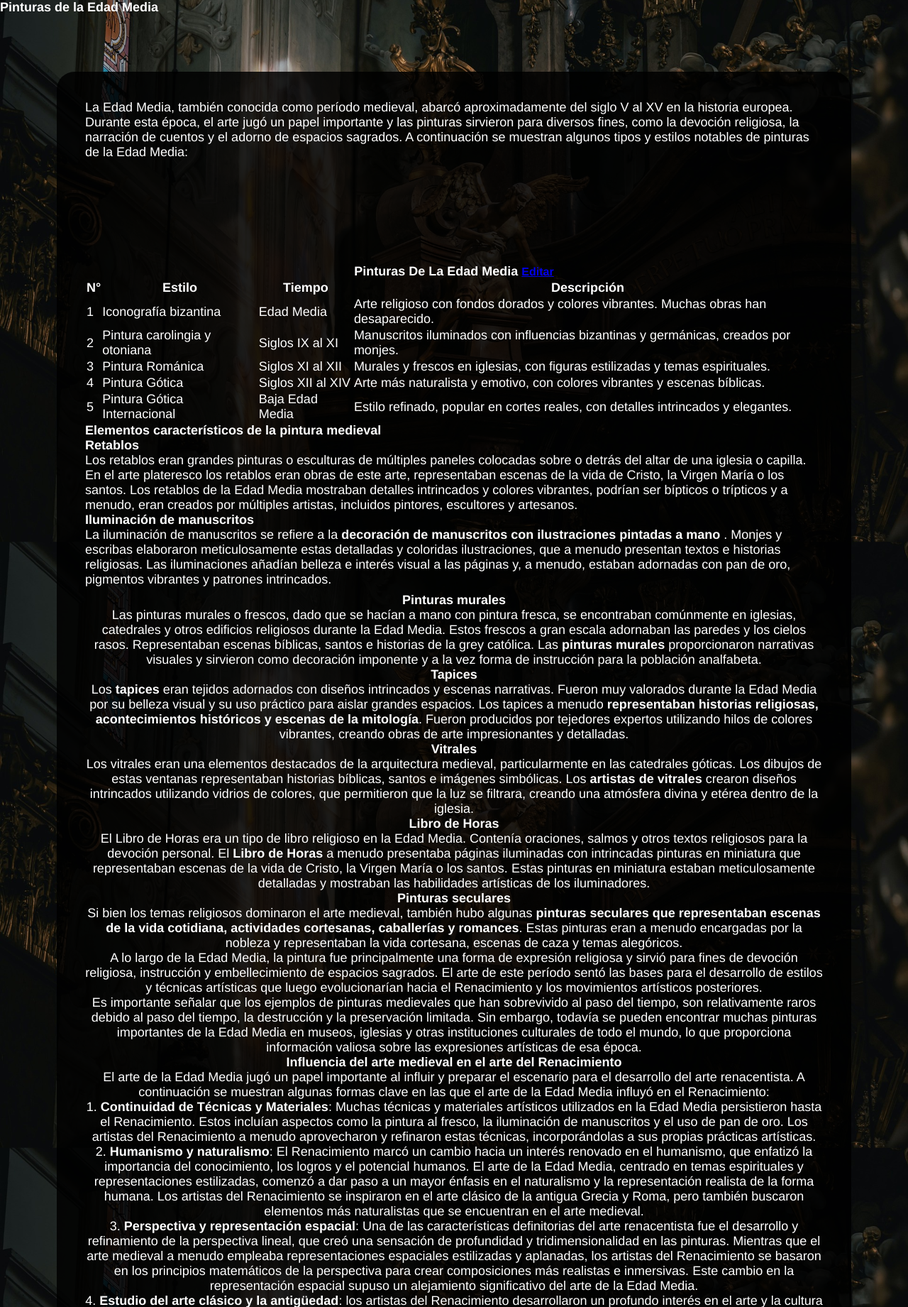
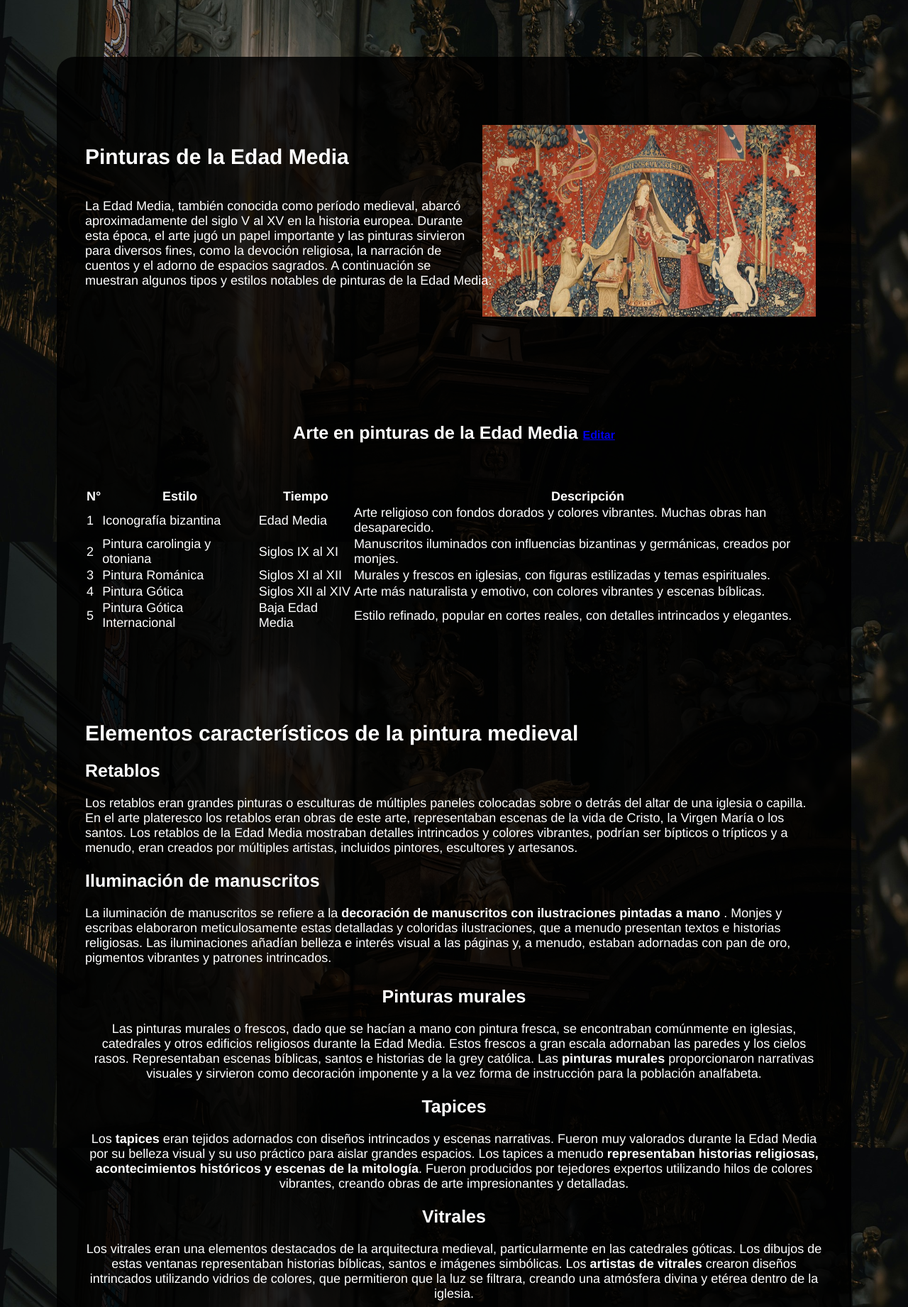
Before and after one commit to eri223223/Tarea002, a PHP site: page /edad_media in a window 1280 px wide. Shown: the part 90-1931 px from the top of the page at 71% size. Run offline with PHP 8.4, Linux system fonts and the light colour scheme; data comes from the database, SQL or seed files in the repository; some web fonts are replaced.

Commit message:
parte del diseño de edad-media.php

```diff
--- a/views/css/style.css
+++ b/views/css/style.css
@@ -476,3 +476,14 @@ body{
 #register .register-link p a:hover{
     text-decoration: underline;
 }
+
+
+#edad-media .img-edad-media-01{
+    float: right; /* Mueve la imagen a la derecha */
+    margin: 10px; /* Ajusta los márgenes para darle espacio */
+    width: 470px;
+    height: 270px;
+    object-fit: cover;
+    display: block; /* Mejora la compatibilidad */
+    margin-top: -230px; /* Sube la imagen */
+}
--- a/views/edad_media.php
+++ b/views/edad_media.php
@@ -1,18 +1,16 @@
 <main id="edad-media">
-    <h3>Pinturas de la Edad Media</h3>
-    <article style="margin-right: 120px; margin-left: 120px; margin: 80px; background-color: #000000d9;    color: white;   padding: 40px;    border-radius: 25px;
-">
-
-
-        <p>La Edad Media, también conocida como período medieval, abarcó aproximadamente
-            del siglo V al XV en la historia europea. Durante esta época, el arte jugó un
-            papel importante y las pinturas sirvieron para diversos fines, como la
-            devoción religiosa, la narración de cuentos y el adorno de espacios
-            sagrados. A continuación se muestran algunos tipos y estilos notables de
-            pinturas de la Edad Media:
-        </p><br><br><br><br><br><br><br>
-        <h2 style="text-align: center;"> Pinturas De La Edad Media <a href="login.php" style="font-size: 16px;">Editar</a> </h2>
-
+    <article style="margin-right: 120px; margin-left: 120px; margin: 80px; background-color: #000000d9;    color: white;   padding: 40px;    border-radius: 25px;">
+        <br><br><br><br>
+        <h3 style="font-size: 30px;">Pinturas de la Edad Media</h3> <br><br>
+        <p>La Edad Media, también conocida como período medieval, abarcó <br>aproximadamente
+            del siglo V al XV en la historia europea. Durante <br>esta época, el arte jugó un papel
+            importante y las pinturas sirvieron <br>para diversos fines, como la devoción religiosa,
+            la narración de <br> cuentos y el adorno de espacios sagrados. A continuación se <br> muestran
+            algunos tipos y estilos notables de pinturas de la Edad Media:</p>
+            <img src="views/src/edad-media.jpg" class="img-edad-media-01" alt="media">
+            <br><br><br><br><br><br><br><br><br>
+        <h2 style="text-align: center; font-size:25px"> Arte en pinturas de la Edad Media <a href="login.php" style="font-size: 16px;">Editar</a> </h2>
+        <br><br><br>
         <?php
 
             // datos de la DB
@@ -55,119 +53,120 @@
             echo "</table>";
 
         ?>
-
-        <h2>Elementos característicos de la pintura medieval</h2>
-
-        <h4>Retablos</h4>
-
+        <br><br><br><br><br><br>
+        <h2 style="font-size:30px">Elementos característicos de la pintura medieval</h2>
+        <br>
+        <h4 style="font-size:25px">Retablos</h4>
+        <br>
         <p>Los retablos eran grandes pinturas o esculturas de múltiples paneles colocadas sobre o detrás del altar
           de una iglesia o capilla. En el arte plateresco los retablos eran obras de este arte, representaban escenas
           de la vida de Cristo, la Virgen María o los santos. Los retablos de la Edad Media mostraban detalles intrincados
           y colores vibrantes, podrían ser bípticos o trípticos y a menudo, eran creados por múltiples artistas, incluidos
           pintores, escultores y artesanos.
         </p>
-
-        <h4>Iluminación de manuscritos</h4>
-
+        <br>
+        <h4 style="font-size:25px">Iluminación de manuscritos</h4>
+        <br>
         <p>La iluminación de manuscritos se refiere a la <strong>decoración de manuscritos con ilustraciones pintadas a mano
          </strong>. Monjes y escribas elaboraron meticulosamente estas detalladas y coloridas ilustraciones, que a menudo
          presentan textos e historias religiosas. Las iluminaciones añadían belleza e interés visual a las páginas y, a menudo,
          estaban adornadas con pan de oro, pigmentos vibrantes y patrones intrincados.</p><div class="code-block code-block-9"
          style="margin: 8px auto; text-align: center; display: block; clear: both;">
        <!-- adaptable2 -->
-
-        <h4>Pinturas murales</h4>
+        <br>
+        <h4 style="font-size:25px">Pinturas murales</h4>
+        <br>
         <p>Las pinturas murales o frescos, dado que se hacían a mano con pintura fresca, se encontraban comúnmente en iglesias,
             catedrales y otros edificios religiosos durante la Edad Media. Estos frescos a gran escala adornaban las paredes y
             los cielos rasos. Representaban escenas bíblicas, santos e historias de la grey católica. Las <strong>pinturas
             murales</strong> proporcionaron narrativas visuales y sirvieron como decoración imponente y a la vez forma de
             instrucción para la población analfabeta.
         </p>
-
-        <h4>Tapices</h4>
-
+        <br>
+        <h4 style="font-size:25px">Tapices</h4>
+        <br>
         <p>Los<strong> tapices</strong> eran tejidos adornados con diseños intrincados y escenas narrativas. Fueron muy valorados
          durante la Edad Media por su belleza visual y su uso práctico para aislar grandes espacios. Los tapices a menudo <strong>
          representaban historias religiosas, acontecimientos históricos y escenas de la mitología</strong>. Fueron producidos por
          tejedores expertos utilizando hilos de colores vibrantes, creando obras de arte impresionantes y detalladas.
         </p>
-
-        <h4>Vitrales</h4>
-
+        <br>
+        <h4 style="font-size:25px">Vitrales</h4>
+        <br>
         <p>Los vitrales eran una elementos destacados de la arquitectura medieval, particularmente en las catedrales góticas. Los
             dibujos de estas ventanas representaban historias bíblicas, santos e imágenes simbólicas. Los <strong>artistas de
             vitrales</strong> crearon diseños intrincados utilizando vidrios de colores, que permitieron que la luz se filtrara,
             creando una atmósfera divina y etérea dentro de la iglesia.
         </p>
-
-        <h4>Libro de Horas</h4>
-
+        <br>
+        <h4 style="font-size:25px">Libro de Horas</h4>
+        <br>
         <p>El Libro de Horas era un tipo de libro religioso en la Edad Media. Contenía oraciones, salmos y otros textos religiosos
             para la devoción personal. El <strong>Libro de Horas</strong> a menudo presentaba páginas iluminadas con intrincadas
             pinturas en miniatura que representaban escenas de la vida de Cristo, la Virgen María o los santos. Estas pinturas en
             miniatura estaban meticulosamente detalladas y mostraban las habilidades artísticas de los iluminadores.
         </p>
-
-        <h4>Pinturas seculares</h4>
-
+        <br>
+        <h4 style="font-size:25px">Pinturas seculares</h4>
+        <br>
         <p>Si bien los temas religiosos dominaron el arte medieval, también hubo algunas <strong>pinturas seculares que representaban
             escenas de la vida cotidiana, actividades cortesanas, caballerías y romances</strong>. Estas pinturas eran a menudo encargadas
             por la nobleza y representaban la vida cortesana, escenas de caza y temas alegóricos.
         </p>
-
+        <br>
         <p>A lo largo de la Edad Media, la pintura fue principalmente una forma de expresión religiosa y sirvió para fines de devoción
             religiosa, instrucción y embellecimiento de espacios sagrados. El arte de este período sentó las bases para el desarrollo
             de estilos y técnicas artísticas que luego evolucionarían hacia el Renacimiento y los movimientos artísticos posteriores.
         </p>
-
+        <br>
         <p>Es importante señalar que los ejemplos de pinturas medievales que han sobrevivido al paso del tiempo, son relativamente raros
             debido al paso del tiempo, la destrucción y la preservación limitada. Sin embargo, todavía se pueden encontrar muchas pinturas
             importantes de la Edad Media en museos, iglesias y otras instituciones culturales de todo el mundo, lo que proporciona información
             valiosa sobre las expresiones artísticas de esa época.
         </p>
-
-        <h2>Influencia del arte medieval en el arte del Renacimiento</h2>
-
+        <br>
+        <h2 style="font-size:25px">Influencia del arte medieval en el arte del Renacimiento</h2>
+        <br>
         <p>El arte de la Edad Media jugó un papel importante al influir y preparar el escenario para el desarrollo del arte renacentista. A
             continuación se muestran algunas formas clave en las que el arte de la Edad Media influyó en el Renacimiento:
         </p>
-
-        <p>1. <strong>Continuidad de Técnicas y Materiales</strong>: Muchas técnicas y materiales artísticos utilizados en la Edad Media
+        <br>
+        <p style="text-align: left;">1. <strong>Continuidad de Técnicas y Materiales</strong>: Muchas técnicas y materiales artísticos utilizados en la Edad Media
             persistieron hasta el Renacimiento. Estos incluían aspectos como la pintura al fresco, la iluminación de manuscritos y el uso
             de pan de oro. Los artistas del Renacimiento a menudo aprovecharon y refinaron estas técnicas, incorporándolas a sus propias
             prácticas artísticas.</p>
-
-        <p>2. <strong>Humanismo y naturalismo</strong>: El Renacimiento marcó un cambio hacia un interés renovado en el humanismo, que
+        <br>
+        <p style="text-align: left;">2. <strong>Humanismo y naturalismo</strong>: El Renacimiento marcó un cambio hacia un interés renovado en el humanismo, que
             enfatizó la importancia del conocimiento, los logros y el potencial humanos. El arte de la Edad Media, centrado en temas
             espirituales y representaciones estilizadas, comenzó a dar paso a un mayor énfasis en el naturalismo y la representación
             realista de la forma humana. Los artistas del Renacimiento se inspiraron en el arte clásico de la antigua Grecia y Roma,
             pero también buscaron elementos más naturalistas que se encuentran en el arte medieval.</p>
-
-        <p>3. <strong>Perspectiva y representación espacial</strong>: Una de las características definitorias del arte renacentista
+        <br>
+        <p style="text-align: left;">3. <strong>Perspectiva y representación espacial</strong>: Una de las características definitorias del arte renacentista
             fue el desarrollo y refinamiento de la perspectiva lineal, que creó una sensación de profundidad y tridimensionalidad en
             las pinturas. Mientras que el arte medieval a menudo empleaba representaciones espaciales estilizadas y aplanadas, los
             artistas del Renacimiento se basaron en los principios matemáticos de la perspectiva para crear composiciones más realistas
             e inmersivas. Este cambio en la representación espacial supuso un alejamiento significativo del arte de la Edad Media.</p>
-
-        <p>4. <strong>Estudio del arte clásico y la antigüedad</strong>: los artistas del Renacimiento desarrollaron un profundo interés
+       <br>
+        <p style="text-align: left;">4. <strong>Estudio del arte clásico y la antigüedad</strong>: los artistas del Renacimiento desarrollaron un profundo interés
             en el arte y la cultura de la antigua Grecia y Roma. Esta fascinación por la antigüedad clásica fue impulsada en parte por el
             descubrimiento y estudio de textos y obras de arte antiguos durante el Renacimiento. A medida que los artistas examinaban y
             emulaban esculturas, arquitectura y pinturas clásicas, incorporaban motivos, temas y proporciones clásicas a sus propias obras.
             Este renovado enfoque en los ideales clásicos representó un alejamiento del tema predominantemente religioso del arte medieval.</p>
-
-        <p>5. <strong>Mecenazgo y apoyo</strong>: El sistema de mecenazgo, en el que personas e instituciones adineradas encargaban
+        <br>
+        <p style="text-align: left;">5. <strong>Mecenazgo y apoyo</strong>: El sistema de mecenazgo, en el que personas e instituciones adineradas encargaban
             y apoyaban financieramente a artistas, ya estaba bien establecido durante la Edad Media. Sin embargo, el Renacimiento vio
             un mayor énfasis en los mecenas individuales y el surgimiento de mecenas de arte influyentes, como la familia Medici en
             Florencia. Este cambio de mecenazgo permitió a los artistas del Renacimiento una mayor libertad artística y oportunidades
             de experimentación, lo que llevó al florecimiento de nuevos estilos y técnicas artísticas.</p>
-
-        <p>Si bien el Renacimiento marcó un alejamiento de muchos aspectos del arte medieval, también se basó en y absorbió elementos
+        <br>
+        <p style="text-align: left;">Si bien el Renacimiento marcó un alejamiento de muchos aspectos del arte medieval, también se basó en y absorbió elementos
             del arte de la Edad Media. La transición de la Edad Media al Renacimiento fue un proceso gradual y complejo, con influencias
             y desarrollos artísticos que evolucionaron con el tiempo. El <strong>arte de la Edad Media</strong> sirvió como sólida base
             sobre la cual los artistas del Renacimiento construyeron, incorporando y transformando tradiciones e ideas anteriores en el
             arte innovador y revolucionario del Renacimiento.</p>
-
-        </article>
+        <br>
+    </article>
 
 
 </main>
```
